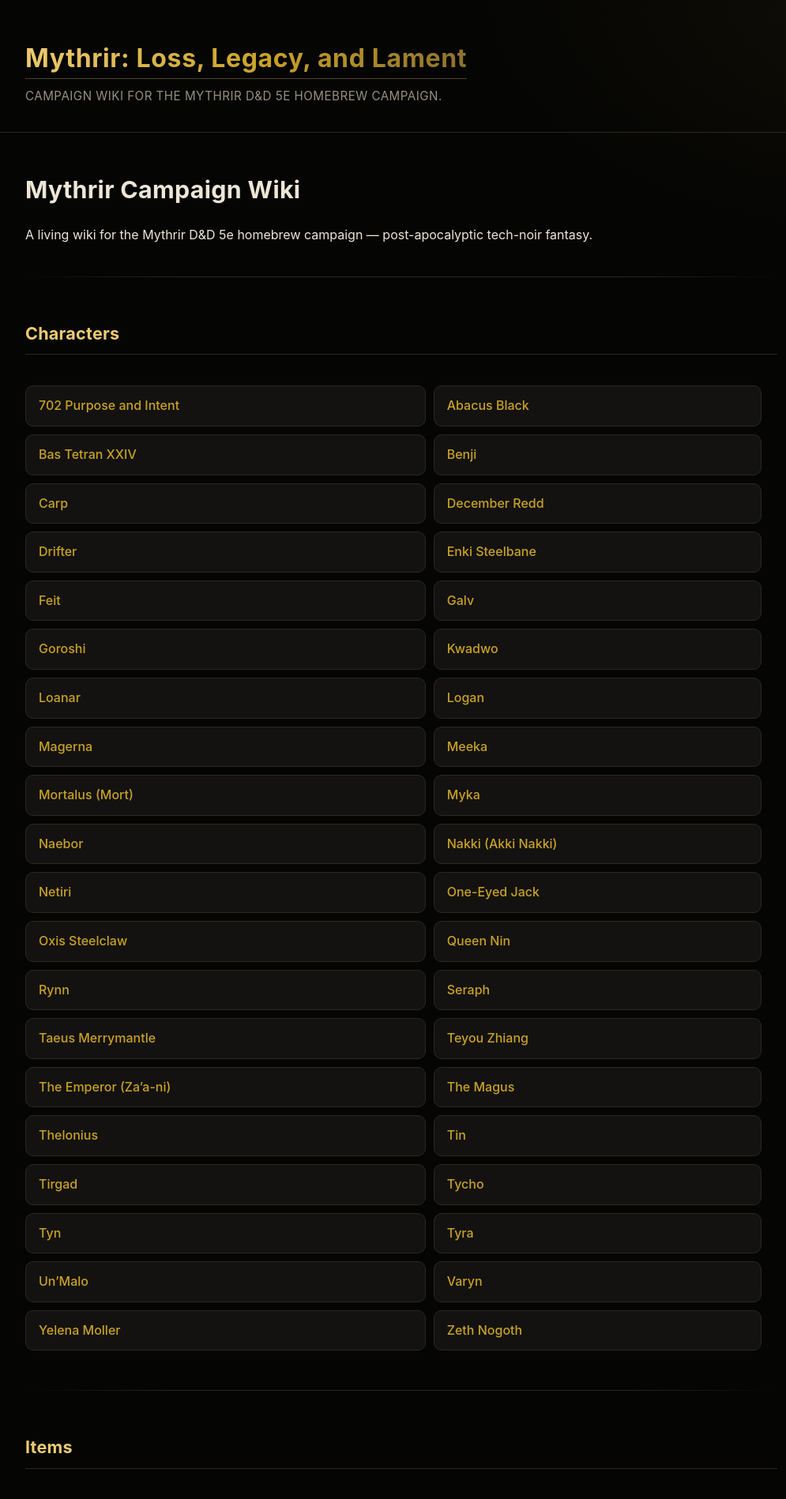
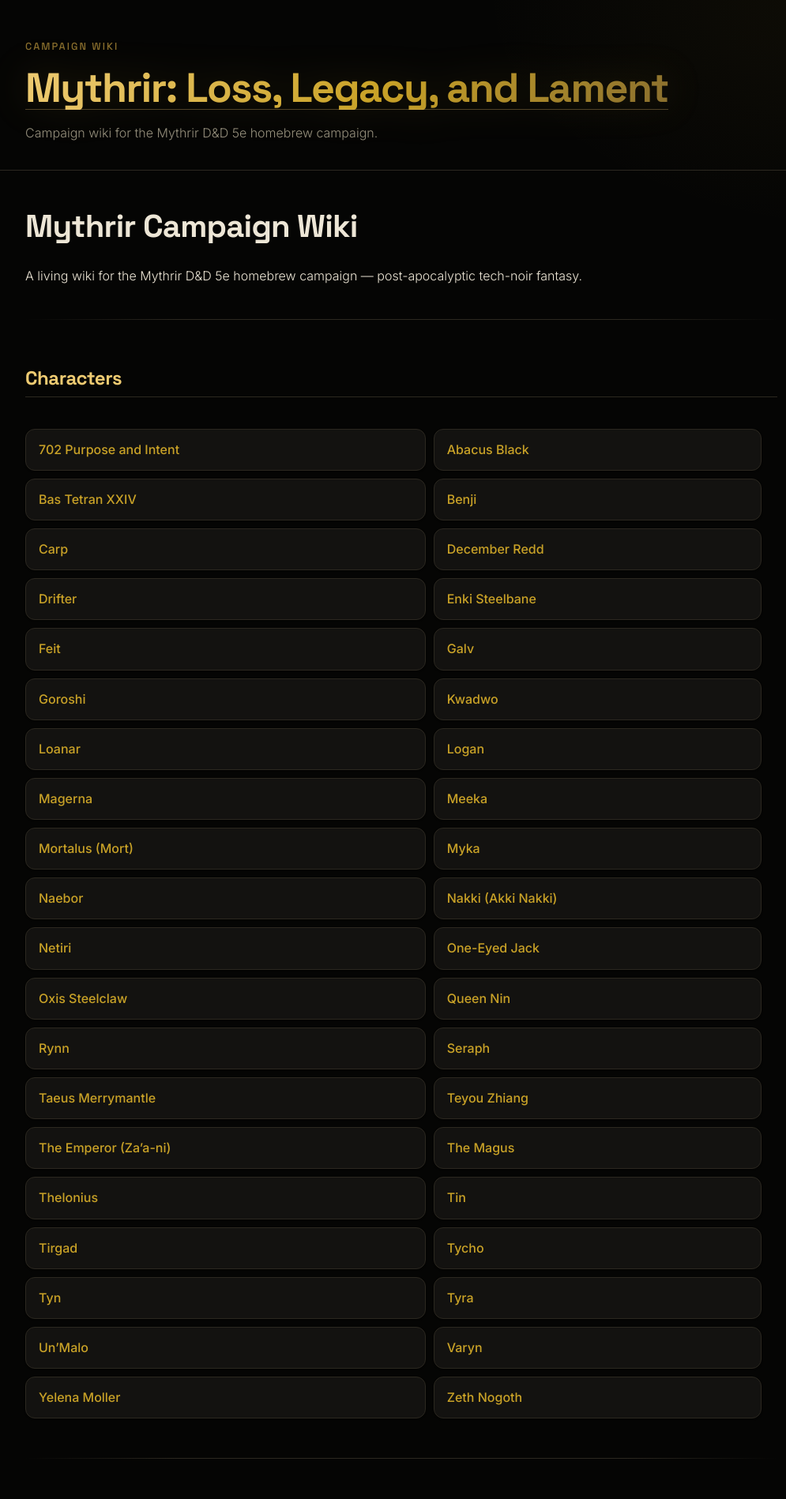
Before and after one commit to eskyuji/loss-legacy-lament, a Jekyll site: the page built from index.md, in a window 1280 px wide. Shown: the top 1898 px of the page at 79% size, without its empty margins (132-1127 px from the left). Built offline with Jekyll 4.4.1, drawn with Linux system fonts in a browser that asks for light colours.

Commit message:
Untrack .claude/ dev config; add bold type-system overhaul with Space Grotesk/Inter

```diff
--- a/_layouts/default.html
+++ b/_layouts/default.html
@@ -5,11 +5,15 @@
 <meta name="viewport" content="width=device-width, initial-scale=1">
 <title>{% if page.title %}{{ page.title }} &middot; {% endif %}{{ site.title }}</title>
 <meta name="description" content="{{ page.description | default: site.description }}">
+<link rel="preconnect" href="https://fonts.googleapis.com">
+<link rel="preconnect" href="https://fonts.gstatic.com" crossorigin>
+<link href="https://fonts.googleapis.com/css2?family=Space+Grotesk:wght@500;600;700&family=Inter:wght@300;400;500;600&display=swap" rel="stylesheet">
 <link rel="stylesheet" href="{{ '/assets/css/style.css' | relative_url }}">
 </head>
 <body>
   <header class="site-header">
     <div class="wrap">
+      <p class="eyebrow">Campaign Wiki</p>
       <a class="site-title" href="{{ '/' | relative_url }}">{{ site.title }}</a>
       <p class="site-tagline">{{ site.description }}</p>
     </div>
--- a/assets/css/style.css
+++ b/assets/css/style.css
@@ -10,8 +10,10 @@
   --gold: #c9a227;
   --gold-bright: #eecb72;
   --gold-dim: #8a6f2e;
-  --radius: 10px;
+  --radius: 12px;
   --max-width: 1000px;
+  --font-body: "Inter", -apple-system, BlinkMacSystemFont, "Segoe UI", Roboto, Helvetica, Arial, sans-serif;
+  --font-display: "Space Grotesk", var(--font-body);
 }
 
 * { box-sizing: border-box; }
@@ -27,8 +29,9 @@ body {
     radial-gradient(ellipse 900px 500px at 100% 0%, rgba(201, 162, 39, 0.06), transparent 60%),
     var(--bg);
   color: var(--text);
-  font-family: -apple-system, BlinkMacSystemFont, "Segoe UI", Inter, Roboto, Helvetica, Arial, sans-serif;
-  line-height: 1.6;
+  font-family: var(--font-body);
+  font-weight: 300;
+  line-height: 1.7;
   -webkit-font-smoothing: antialiased;
 }
 
@@ -46,24 +49,37 @@ body {
   margin-bottom: 8px;
 }
 
+.eyebrow {
+  margin: 0 0 14px;
+  font-family: var(--font-display);
+  font-weight: 500;
+  font-size: 0.8rem;
+  letter-spacing: 0.16em;
+  text-transform: uppercase;
+  color: var(--gold-dim);
+}
+
 .site-title {
   display: inline-block;
-  font-size: 2rem;
+  font-family: var(--font-display);
+  font-size: clamp(2.25rem, 2vw + 1.75rem, 3.25rem);
   font-weight: 700;
-  letter-spacing: 0.02em;
+  letter-spacing: -0.03em;
+  line-height: 1.05;
   text-decoration: none;
   background: linear-gradient(120deg, var(--gold-bright), var(--gold) 55%, var(--gold-dim));
   -webkit-background-clip: text;
   background-clip: text;
   color: transparent;
+  filter: drop-shadow(0 0 24px rgba(201, 162, 39, 0.18));
 }
 
 .site-tagline {
-  margin: 10px 0 0;
+  margin: 16px 0 0;
   color: var(--text-muted);
-  font-size: 0.95rem;
-  letter-spacing: 0.03em;
-  text-transform: uppercase;
+  font-weight: 300;
+  font-size: 1rem;
+  max-width: 46ch;
 }
 
 /* Main content */
@@ -77,15 +93,19 @@ main.page > h1:first-child {
 }
 
 h1, h2, h3, h4 {
-  font-weight: 650;
-  letter-spacing: 0.01em;
+  font-family: var(--font-display);
+  font-weight: 700;
+  letter-spacing: -0.02em;
+  line-height: 1.15;
   color: var(--text);
 }
 
-h1 { font-size: 1.9rem; }
+h1 {
+  font-size: clamp(1.9rem, 1.5vw + 1.5rem, 2.5rem);
+}
 
 h2 {
-  font-size: 1.35rem;
+  font-size: 1.5rem;
   margin-top: 2.5em;
   padding-bottom: 0.4em;
   border-bottom: 1px solid var(--border);
@@ -93,15 +113,18 @@ h2 {
 }
 
 h3 {
-  font-size: 1.1rem;
+  font-size: 1.2rem;
   color: var(--gold-dim);
 }
 
-p { color: var(--text); }
+p {
+  color: var(--text);
+  font-weight: 300;
+}
 
-strong { color: var(--gold-bright); font-weight: 650; }
+strong { color: var(--gold-bright); font-weight: 600; }
 
-em { color: var(--text-muted); }
+em { color: var(--text-muted); font-weight: 300; }
 
 a {
   color: var(--gold);
@@ -146,6 +169,7 @@ pre {
   border-radius: var(--radius);
   padding: 16px;
   overflow-x: auto;
+  box-shadow: 0 1px 2px rgba(0, 0, 0, 0.4);
 }
 pre code {
   background: none;
@@ -179,9 +203,11 @@ th {
   text-align: left;
   background: var(--bg-elevated);
   color: var(--gold-bright);
-  font-size: 0.8rem;
+  font-family: var(--font-display);
+  font-weight: 500;
+  font-size: 0.78rem;
   text-transform: uppercase;
-  letter-spacing: 0.05em;
+  letter-spacing: 0.1em;
   padding: 10px 14px;
   border-bottom: 1px solid var(--border);
 }
@@ -215,7 +241,8 @@ table.link-grid td {
   border: 1px solid var(--border);
   border-radius: var(--radius);
   padding: 0;
-  transition: background 0.15s ease, border-color 0.15s ease, transform 0.15s ease;
+  box-shadow: 0 1px 2px rgba(0, 0, 0, 0.4);
+  transition: background 0.18s ease, border-color 0.18s ease, transform 0.18s ease, box-shadow 0.18s ease;
 }
 
 table.link-grid tbody tr:hover { background: none; }
@@ -224,6 +251,7 @@ table.link-grid td:hover {
   background: var(--bg-elevated-hover);
   border-color: var(--gold);
   transform: translateY(-1px);
+  box-shadow: 0 4px 16px rgba(201, 162, 39, 0.12), 0 1px 2px rgba(0, 0, 0, 0.4);
 }
 
 table.link-grid td a {
@@ -251,7 +279,6 @@ table.link-grid td a {
 }
 
 @media (max-width: 640px) {
-  .site-title { font-size: 1.5rem; }
   table, tbody, tr, td { display: block; width: 100%; }
   table { border-spacing: 0; }
   td { margin-bottom: 10px; }
```
Also changed, not shown: .claude/launch.json (deleted), 1 other file.
